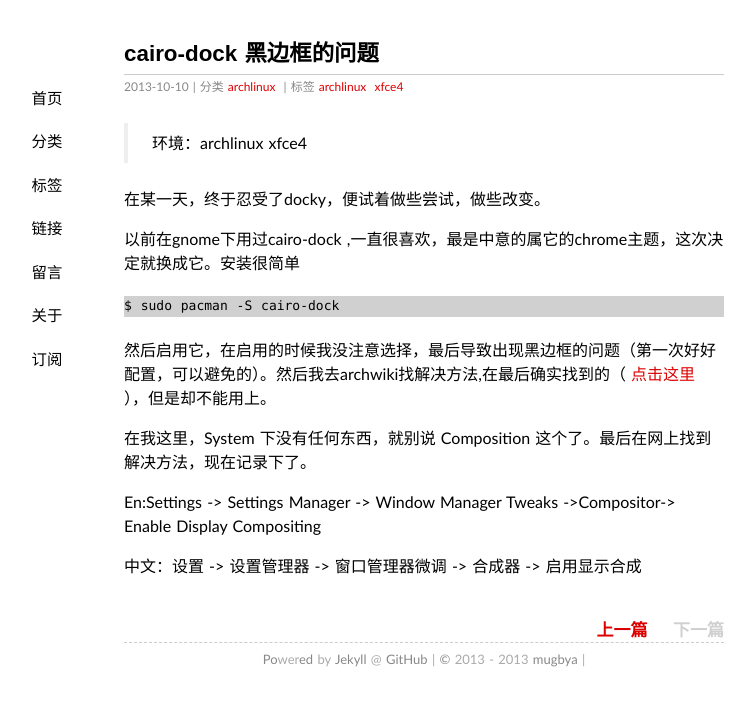
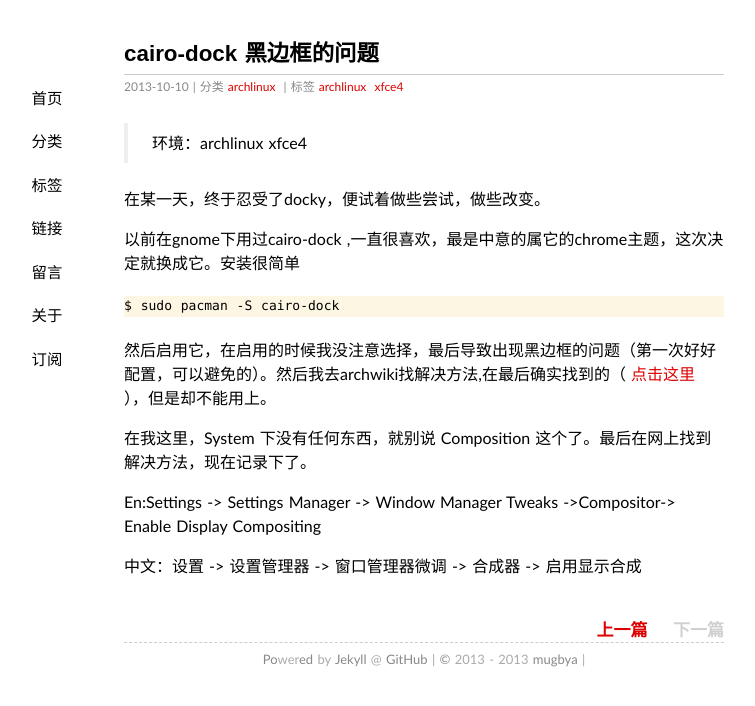
Before and after one commit to mugbya/mugbya.github.io, a Jekyll site: the page built from _posts/2013-10-10-cairo-dock-黑边框的问题.md, in a window 1280 px wide. Shown: the top 706 px of the page, without its empty margins (216-971 px from the left). Built offline with Jekyll 4.4.1, drawn with Linux system fonts in a browser that asks for light colours; some web fonts are replaced; Markdown is read by kramdown in place of the engine named in the settings; comment, search, counter and statistics services are not loaded.

Commit message:
Update style.css

```diff
--- a/media/css/style.css
+++ b/media/css/style.css
@@ -55,7 +55,7 @@ h2{font-family:"Cuprum","Hiragino Sans GB","Microsoft YaHei",sans-serif;font-siz
 h3{font-family:"Cuprum","Hiragino Sans GB","Microsoft YaHei",sans-serif;font-size:1.2em;color:#222;}
 h4{font-family:"Cuprum","Hiragino Sans GB","Microsoft YaHei",sans-serif;font-size:1em;color:#333;}
 pre,code{font-family:Menlo,"Andale Mono",Consolas,"Courier New",Monaco,monospace;font-size:13px;}
-code{background-color:#D0D0D0;}
+code{background-color:#fdf6e3;}
 embed,object,iframe{display:block;margin:4px auto;}
 .gist{font-size: 12px;line-height:1.6;}
 
```
